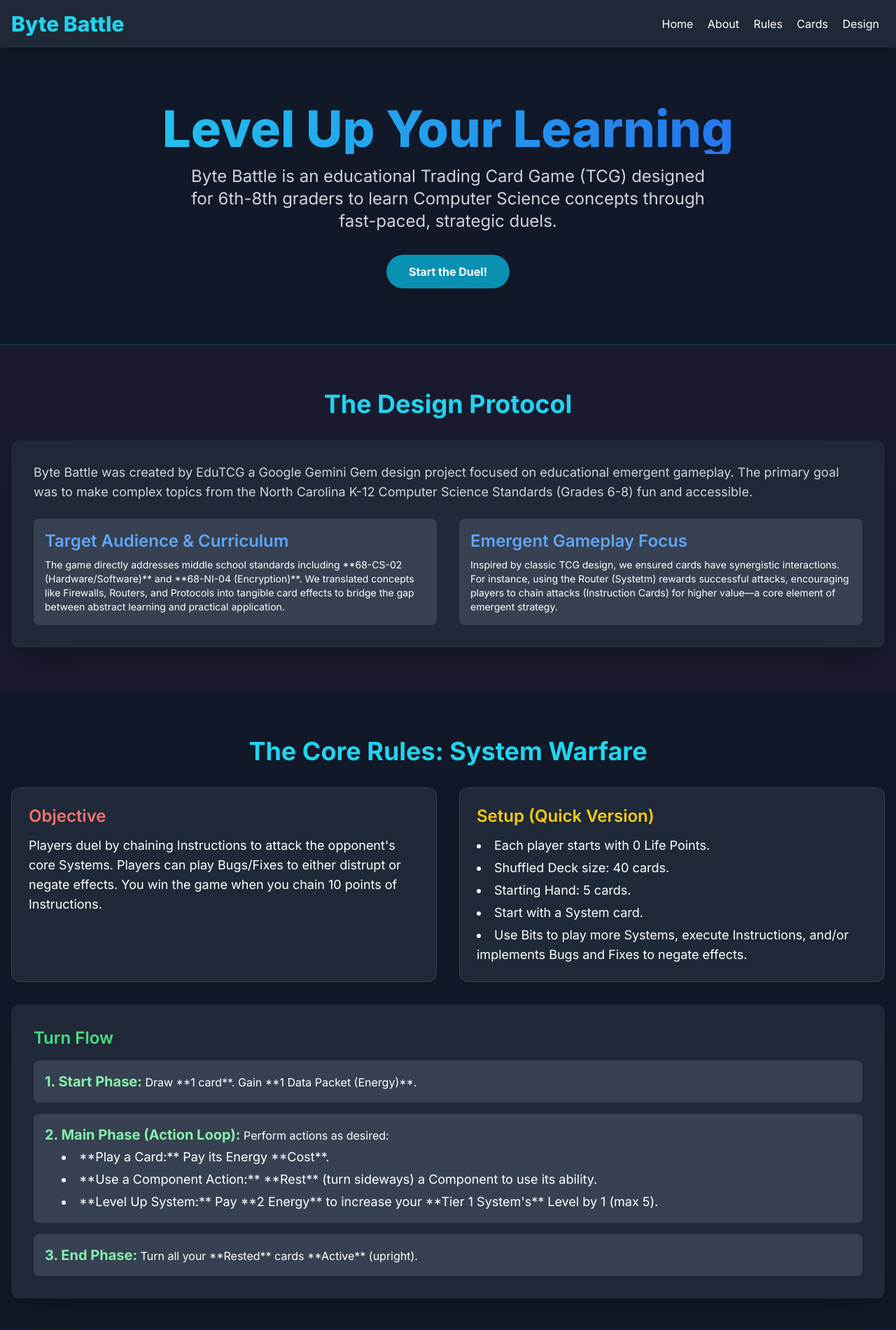
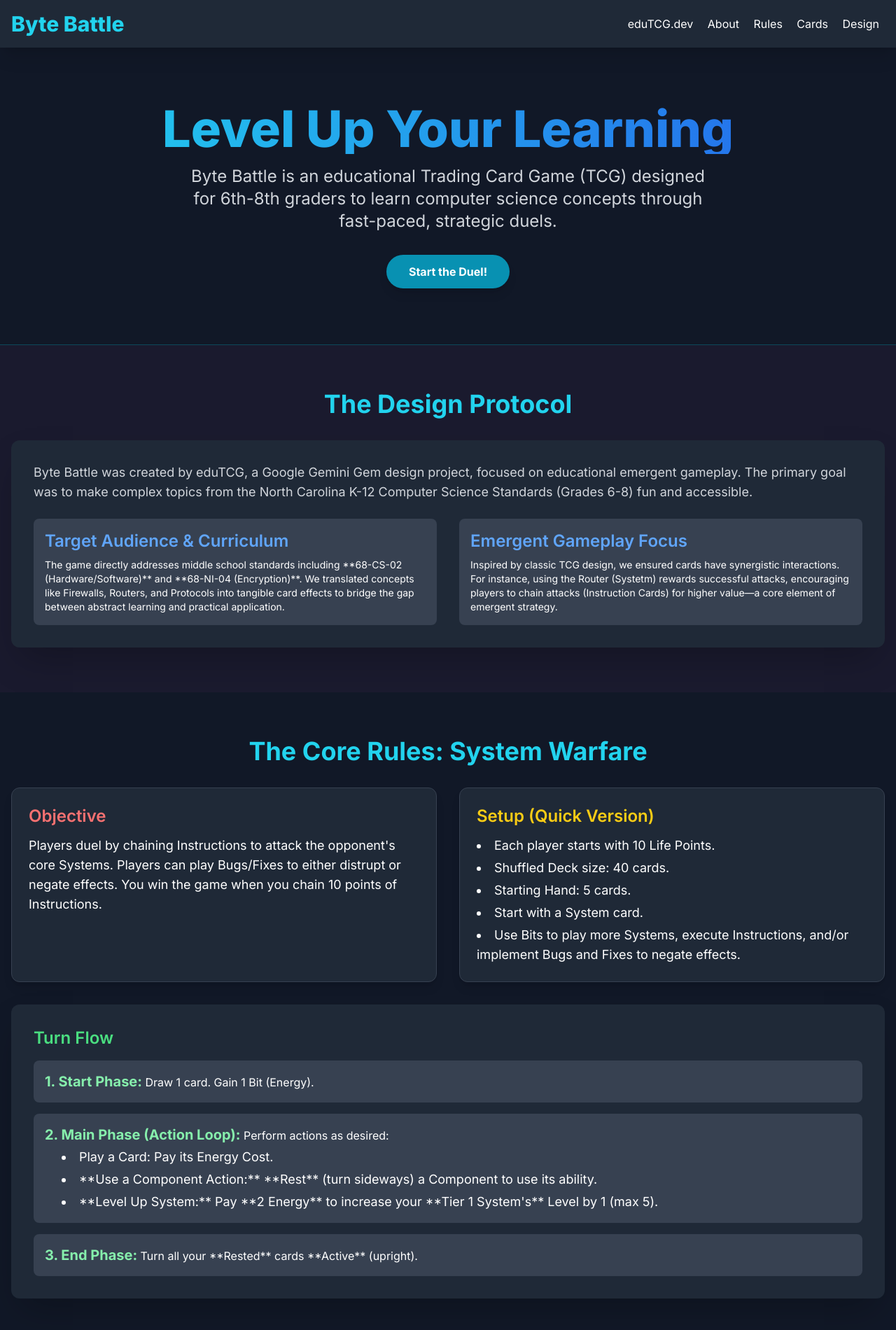
Before and after one commit to mrenne/eduTCG, a plain HTML site: page tcg_cs_example.html in a window 1280 px wide. Shown: the top 1900 px of the page at 70% size. Drawn offline with nearby package versions, Linux system fonts and the light colour scheme.

Commit message:
Correct life points and improve text consistency

```diff
--- a/tcg_cs_example.html
+++ b/tcg_cs_example.html
@@ -42,7 +42,7 @@
         <div class="container mx-auto px-4 py-4 flex justify-between items-center">
             <h1 class="text-3xl font-extrabold text-cyan-400">Byte Battle</h1>
             <nav>
-                <a href="https://edutcg.dev" class="mx-2 hover:text-cyan-400 transition">Home</a>
+                <a href="https://edutcg.dev" class="mx-2 hover:text-cyan-400 transition">eduTCG.dev</a>
                 <a href="#about" class="mx-2 hover:text-cyan-400 transition">About</a>
                 <a href="#rules" class="mx-2 hover:text-cyan-400 transition">Rules</a>
                 <a href="#cards" class="mx-2 hover:text-cyan-400 transition">Cards</a>
@@ -58,7 +58,7 @@
                 Level Up Your Learning
             </h2>
             <p class="text-xl md:text-2xl text-gray-300 max-w-3xl mx-auto">
-                Byte Battle is an educational Trading Card Game (TCG) designed for 6th-8th graders to learn Computer Science concepts through fast-paced, strategic duels.
+                Byte Battle is an educational Trading Card Game (TCG) designed for 6th-8th graders to learn computer science concepts through fast-paced, strategic duels.
             </p>
             <a href="#rules" class="mt-8 inline-block bg-cyan-600 hover:bg-cyan-700 text-white font-bold py-3 px-8 rounded-full shadow-lg transition transform hover:scale-105">
                 Start the Duel!
@@ -72,7 +72,7 @@
             <h3 class="text-4xl font-bold mb-8 text-center text-cyan-400">The Design Protocol</h3>
             <div class="bg-gray-800 p-8 rounded-xl shadow-2xl space-y-6">
                 <p class="text-lg text-gray-300">
-                    Byte Battle was created by EduTCG a Google Gemini Gem design project focused on educational emergent gameplay. The primary goal was to make complex topics from the North Carolina K-12 Computer Science Standards (Grades 6-8) fun and accessible.
+                    Byte Battle was created by eduTCG, a Google Gemini Gem design project, focused on educational emergent gameplay. The primary goal was to make complex topics from the North Carolina K-12 Computer Science Standards (Grades 6-8) fun and accessible.
                 </p>
                 <div class="md:flex md:space-x-8 space-y-6 md:space-y-0">
                     <div class="flex-1 p-4 bg-gray-700 rounded-lg">
@@ -104,11 +104,11 @@
                 <div class="bg-gray-800 p-6 rounded-xl shadow-lg border border-gray-700">
                     <h4 class="text-2xl font-semibold mb-3 text-yellow-400">Setup (Quick Version)</h4>
                     <ul class="list-disc list-inside space-y-1 text-lg">
-                        <li>Each player starts with 0 Life Points.</li>
+                        <li>Each player starts with 10 Life Points.</li>
                         <li>Shuffled Deck size: 40 cards.</li>
                         <li>Starting Hand: 5 cards.</li>
                         <li>Start with a System card.</li>
-                        <li>Use Bits to play more Systems, execute Instructions, and/or implements Bugs and Fixes to negate effects.</li>
+                        <li>Use Bits to play more Systems, execute Instructions, and/or implement Bugs and Fixes to negate effects.</li>
                     </ul>
                 </div>
             </div>
@@ -118,12 +118,12 @@
                 <h4 class="text-2xl font-semibold mb-4 text-green-400">Turn Flow</h4>
                 <ol class="space-y-4">
                     <li class="p-4 bg-gray-700 rounded-lg">
-                        <span class="font-bold text-xl text-green-300">1. Start Phase:</span> Draw **1 card**. Gain **1 Data Packet (Energy)**.
+                        <span class="font-bold text-xl text-green-300">1. Start Phase:</span> Draw 1 card. Gain 1 Bit (Energy).
                     </li>
                     <li class="p-4 bg-gray-700 rounded-lg">
                         <span class="font-bold text-xl text-green-300">2. Main Phase (Action Loop):</span> Perform actions as desired:
                         <ul class="list-disc list-inside ml-6 text-lg space-y-1 mt-1">
-                            <li>**Play a Card:** Pay its Energy **Cost**.</li>
+                            <li>Play a Card: Pay its Energy Cost.</li>
                             <li>**Use a Component Action:** **Rest** (turn sideways) a Component to use its ability.</li>
                             <li>**Level Up System:** Pay **2 Energy** to increase your **Tier 1 System's** Level by 1 (max 5).</li>
                         </ul>
```
